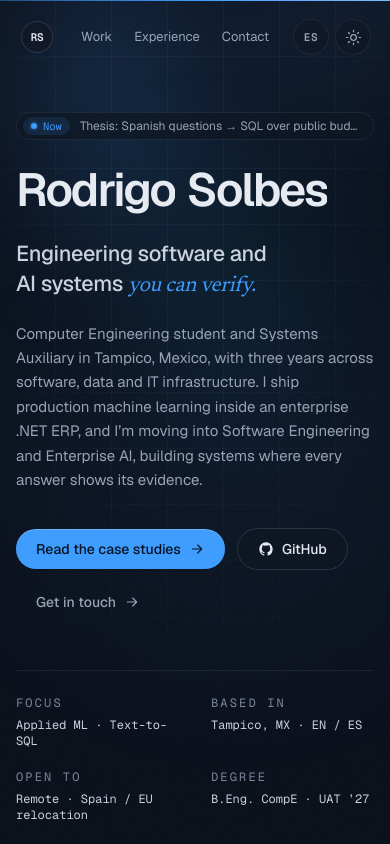
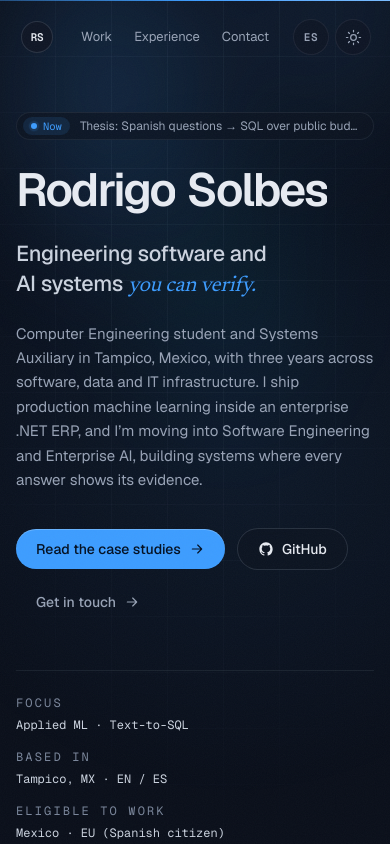
Before and after one commit to rsolbes/portfolio, a Next.js app: page /en in a window 390 px wide. Shown: the top 844 px of the page. Built offline with nearby package versions, Linux system fonts and the light colour scheme.

Commit message:
State EU work eligibility as a Spanish citizen
Replace the relocation line with "Eligible to work: Mexico · EU
(Spanish citizen)" in the hero and a no-sponsorship note in the
contact section, in both languages; add nationality to the JSON-LD.
Hero facts stack to one column on phones.

```diff
--- a/src/components/hero/hero.tsx
+++ b/src/components/hero/hero.tsx
@@ -92,7 +92,7 @@ export function Hero({ hero, figure, name }: Props) {
 
           <dl
             style={d(720)}
-            className="enter-rise mt-12 grid max-w-xl grid-cols-2 gap-x-8 gap-y-5 border-t border-line pt-6 font-mono text-xs"
+            className="enter-rise mt-12 grid max-w-xl grid-cols-1 gap-x-8 gap-y-4 border-t border-line pt-6 font-mono text-xs sm:grid-cols-2 sm:gap-y-5"
           >
             {hero.facts.map((f) => (
               <div key={f.label}>
--- a/src/content/en.ts
+++ b/src/content/en.ts
@@ -251,7 +251,7 @@ export const en = {
     facts: [
       { label: "Focus", value: "Applied ML · Text-to-SQL" },
       { label: "Based in", value: "Tampico, MX · EN / ES" },
-      { label: "Open to", value: "Remote · Spain / EU relocation" },
+      { label: "Eligible to work", value: "Mexico · EU (Spanish citizen)" },
       { label: "Degree", value: "B.Eng. CompE · UAT ’27" },
     ],
   },
@@ -469,7 +469,7 @@ ALTER ROLE consulta_nlq CONNECTION LIMIT 5;`,
   contact: {
     label: "Contact",
     title: "Let’s build systems people can *check*.",
-    body: "Open to software engineering and enterprise AI roles, internships and research collaborations, remote or with relocation to Spain and the EU. I reply in English or Spanish.",
+    body: "Open to software engineering and enterprise AI roles, internships and research collaborations, remote or on-site. As a Spanish citizen, I can work anywhere in the EU with no visa sponsorship. I reply in English or Spanish.",
     email: "Email me",
     resume: "Résumé (PDF)",
   },
--- a/src/content/es.ts
+++ b/src/content/es.ts
@@ -250,7 +250,7 @@ export const es: Dictionary = {
     facts: [
       { label: "Enfoque", value: "ML aplicado · Text-to-SQL" },
       { label: "Ubicación", value: "Tampico, MX · ES / EN" },
-      { label: "Disponible", value: "Remoto · Reubicación a España / UE" },
+      { label: "Puedo trabajar en", value: "México · UE (ciudadano español)" },
       { label: "Carrera", value: "Ing. en Sistemas · UAT ’27" },
     ],
   },
@@ -469,7 +469,7 @@ ALTER ROLE consulta_nlq CONNECTION LIMIT 5;`,
   contact: {
     label: "Contacto",
     title: "Construyamos sistemas que la gente pueda *comprobar*.",
-    body: "Abierto a puestos de ingeniería de software e IA empresarial, prácticas y colaboraciones de investigación, en remoto o con reubicación a España y la UE. Respondo en español o inglés.",
+    body: "Abierto a puestos de ingeniería de software e IA empresarial, prácticas y colaboraciones de investigación, en remoto o presencial. Como ciudadano español, puedo trabajar en cualquier país de la UE sin patrocinio de visa. Respondo en español o inglés.",
     email: "Escríbeme",
     resume: "CV (PDF, en inglés)",
   },
--- a/src/content/structured-data.ts
+++ b/src/content/structured-data.ts
@@ -29,6 +29,8 @@ export function personJsonLd(t: Dictionary, lang: Locale) {
       { "@type": "CollegeOrUniversity", name: "Universidad Autónoma de Tamaulipas" },
       { "@type": "CollegeOrUniversity", name: "Universidad de Burgos" },
     ],
+    // EU citizenship: eligible to work across the EU without sponsorship.
+    nationality: { "@type": "Country", name: "Spain" },
     knowsLanguage: ["en", "es"],
     knowsAbout: t.experience.capabilities.flatMap((c) => c.items),
     hasCredential: t.experience.certifications.map((c) => ({
```
